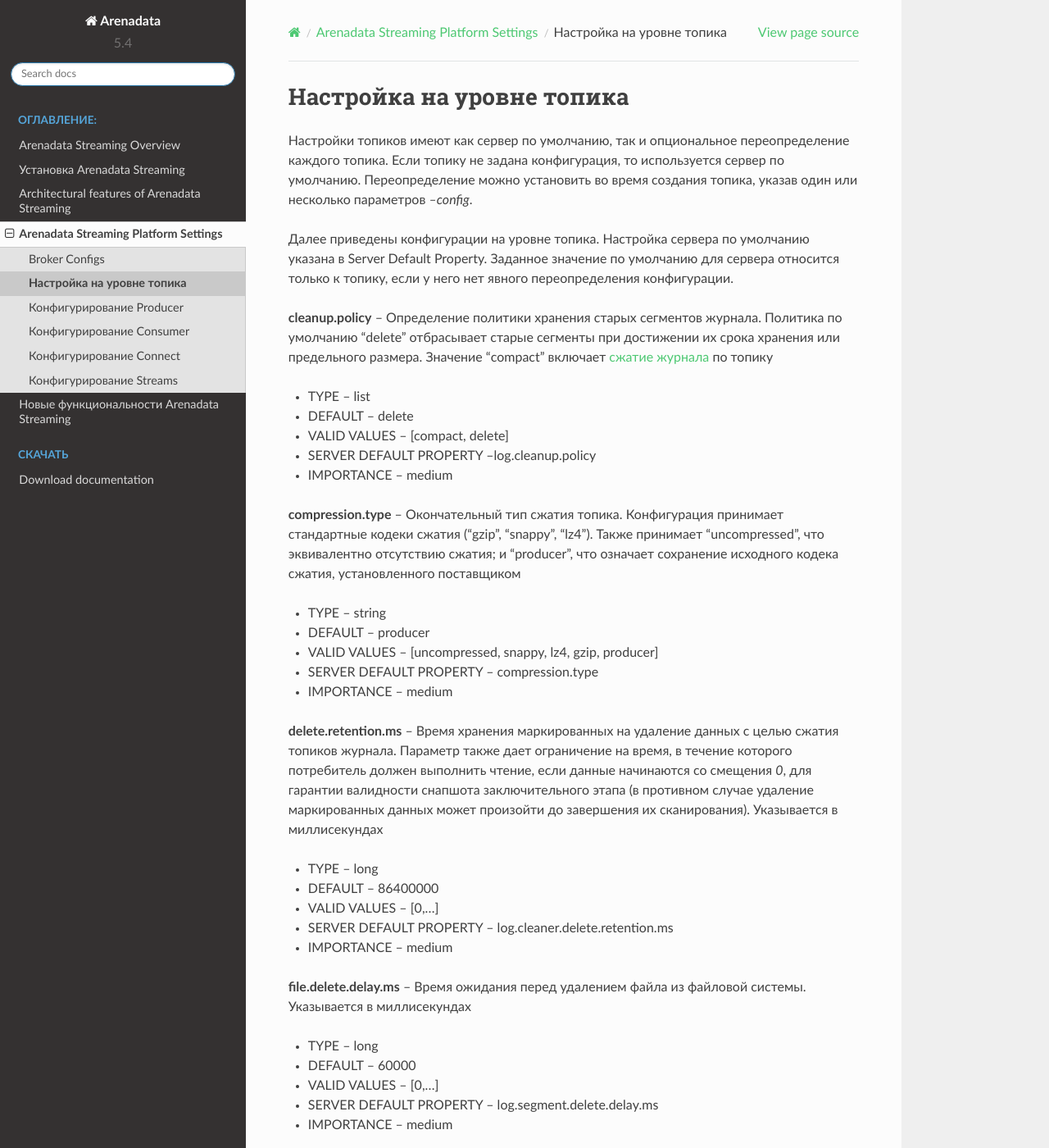
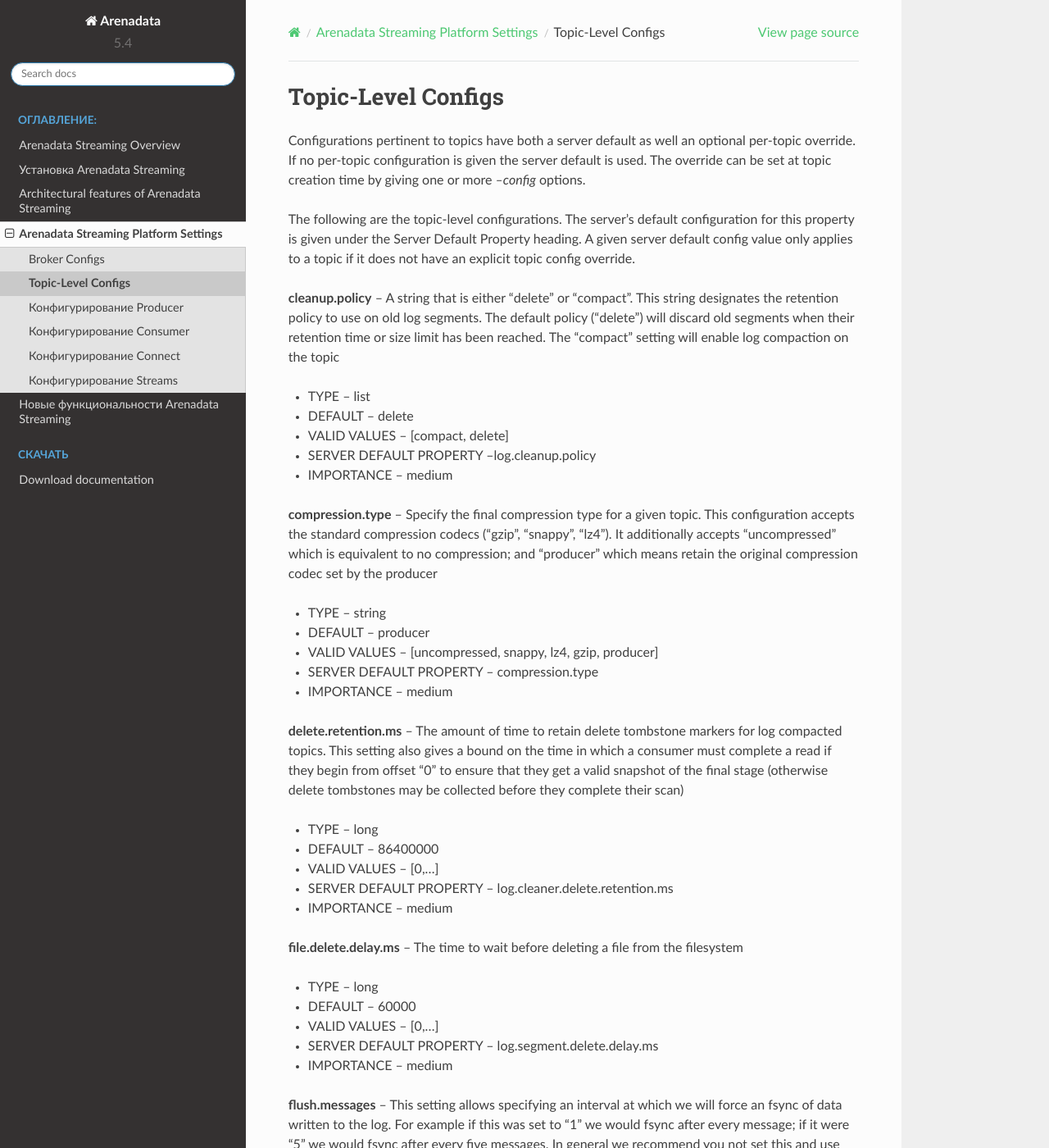
Before and after one commit to arenadata/docs_ads, a Sphinx documentation site: the page built from source/Config/topic.rst, in a window 1280 px wide and 1400 px high. Shown: the whole window at 82% size. Built offline with Sphinx 7.4.7 and the Read the Docs theme 2.0.0, drawn with Linux system fonts in a browser that asks for light colours; pages that are not in the unit, such as notebooks, are missing from menus; some of the changed text lies outside the part shown.

Commit message:
Update topic.rst

```diff
--- a/source/Config/topic.rst
+++ b/source/Config/topic.rst
@@ -1,11 +1,12 @@
-Настройка на уровне топика
-===========================
+Topic-Level Configs
+======================
 
-Настройки топиков имеют как сервер по умолчанию, так и опциональное переопределение каждого топика. Если топику не задана конфигурация, то используется сервер по умолчанию. Переопределение можно установить во время создания топика, указав один или несколько параметров *--config*.
 
-Далее приведены конфигурации на уровне топика. Настройка сервера по умолчанию указана в Server Default Property. Заданное значение по умолчанию для сервера относится только к топику, если у него нет явного переопределения конфигурации.
+Configurations pertinent to topics have both a server default as well an optional per-topic override. If no per-topic configuration is given the server default is used. The override can be set at topic creation time by giving one or more *--config* options.
 
-**cleanup.policy** -- Определение политики хранения старых сегментов журнала. Политика по умолчанию "delete" отбрасывает старые сегменты при достижении их срока хранения или предельного размера. Значение "compact" включает `сжатие журнала <http://docs.arenadata.io/adh/v1.4/Streaming/Architecture.html#id15>`_ по топику
+The following are the topic-level configurations. The server's default configuration for this property is given under the Server Default Property heading. A given server default config value only applies to a topic if it does not have an explicit topic config override.
+
+**cleanup.policy** -- A string that is either "delete" or "compact". This string designates the retention policy to use on old log segments. The default policy ("delete") will discard old segments when their retention time or size limit has been reached. The "compact" setting will enable log compaction on the topic
 
 + TYPE -- list
 + DEFAULT -- delete
@@ -13,7 +14,7 @@
 + SERVER DEFAULT PROPERTY --log.cleanup.policy
 + IMPORTANCE -- medium
 
-**compression.type** -- Окончательный тип сжатия топика. Конфигурация принимает стандартные кодеки сжатия ("gzip", "snappy", "lz4"). Также принимает "uncompressed", что эквивалентно отсутствию сжатия; и "producer", что означает сохранение исходного кодека сжатия, установленного поставщиком
+**compression.type** -- Specify the final compression type for a given topic. This configuration accepts the standard compression codecs ("gzip", "snappy", "lz4"). It additionally accepts "uncompressed" which is equivalent to no compression; and "producer" which means retain the original compression codec set by the producer
 
 + TYPE -- string
 + DEFAULT -- producer
@@ -21,7 +22,7 @@
 + SERVER DEFAULT PROPERTY -- compression.type
 + IMPORTANCE -- medium
 
-**delete.retention.ms** -- Время хранения маркированных на удаление данных с целью сжатия топиков журнала. Параметр также дает ограничение на время, в течение которого потребитель должен выполнить чтение, если данные начинаются со смещения *0*, для гарантии валидности снапшота заключительного этапа (в противном случае удаление маркированных данных может произойти до завершения их сканирования). Указывается в миллисекундах
+**delete.retention.ms** -- The amount of time to retain delete tombstone markers for log compacted topics. This setting also gives a bound on the time in which a consumer must complete a read if they begin from offset "0" to ensure that they get a valid snapshot of the final stage (otherwise delete tombstones may be collected before they complete their scan)
 
 + TYPE -- long
 + DEFAULT -- 86400000
@@ -29,7 +30,7 @@
 + SERVER DEFAULT PROPERTY -- log.cleaner.delete.retention.ms
 + IMPORTANCE -- medium
 
-**file.delete.delay.ms** -- Время ожидания перед удалением файла из файловой системы. Указывается в миллисекундах
+**file.delete.delay.ms** -- The time to wait before deleting a file from the filesystem
 
 + TYPE -- long
 + DEFAULT -- 60000
@@ -37,7 +38,7 @@
 + SERVER DEFAULT PROPERTY -- log.segment.delete.delay.ms
 + IMPORTANCE -- medium
 
-**flush.messages** -- Интервал принудительной синхронизации данных, записанных в журнал. Например, если параметр установлен на *1*, синхронизация выполняется после каждого сообщения; если на значение *5* -- после каждых пяти сообщений. Установка данного параметра не рекомендуется, эффективней использовать репликацию для обеспечения устойчивости и возможности фоновой очистки операционной системы. Параметр можно переопределить в базовых настройках каждого топика
+**flush.messages** -- This setting allows specifying an interval at which we will force an fsync of data written to the log. For example if this was set to "1" we would fsync after every message; if it were "5" we would fsync after every five messages. In general we recommend you not set this and use replication for durability and allow the operating system's background flush capabilities as it is more efficient. This setting can be overridden on a per-topic basis
 
 + TYPE -- long
 + DEFAULT -- 9223372036854775807
@@ -45,7 +46,7 @@
 + SERVER DEFAULT PROPERTY -- log.flush.interval.messages
 + IMPORTANCE -- medium
 
-**flush.ms** -- Временной интервал принудительной синхронизации данных, записанных в журнал. Например, если параметр установлен на *1000*, синхронизация выполняется по истечении 1000 мс. Установка данного параметра не рекомендуется, эффективней использовать репликацию для обеспечения устойчивости и возможности фоновой очистки операционной системы. Указывается в миллисекундах
+**flush.ms** -- This setting allows specifying a time interval at which we will force an fsync of data written to the log. For example if this was set to "1000" we would fsync after 1000 ms had passed. In general we recommend you not set this and use replication for durability and allow the operating system's background flush capabilities as it is more efficient
 
 + TYPE -- long
 + DEFAULT -- 9223372036854775807
@@ -53,7 +54,7 @@
 + SERVER DEFAULT PROPERTY -- log.flush.interval.ms
 + IMPORTANCE -- medium
 
-**follower.replication.throttled.replicas** -- Список реплик, для которых репликация журнала должна дросселироваться на стороне подписчика. Список должен описывать набор реплик в формате "[PartitionId]:[BrokerId],[PartitionId]:[BrokerId]:..." или можно использовать специальный символ "*" для дросселирования всех реплик в данном топике
+**follower.replication.throttled.replicas** -- A list of replicas for which log replication should be throttled on the follower side. The list should describe a set of replicas in the form "[PartitionId]:[BrokerId],[PartitionId]:[BrokerId]:..." or alternatively the wildcard "*" can be used to throttle all replicas for this topic
 
 + TYPE -- list
 + DEFAULT -- ""
```
